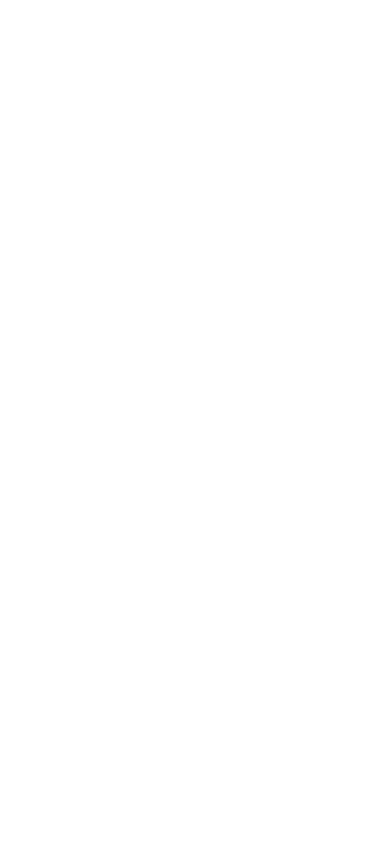
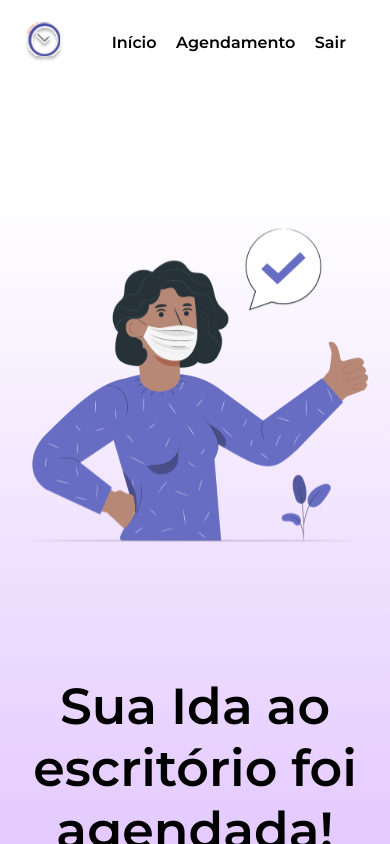
Before and after one commit to FuentesRichard/squad-31, a React (Create React App) app in the folder PoC/Frontend/: page /confirmacao in a window 390 px wide. Built offline with nearby package versions, Linux system fonts and the light colour scheme.

Commit message:
Pagina de confirmacao

```diff
--- a/PoC/Frontend/src/App.tsx
+++ b/PoC/Frontend/src/App.tsx
@@ -1,8 +1,9 @@
 import { BrowserRouter, Route, Switch } from 'react-router-dom'
 
+import { Login } from './pages/Login';
 import { Home } from './pages/Home';
-import { Login } from './pages/Login';
 import { Agendamento } from './pages/Agendamento'
+import { Confirmacao } from './pages/Confirmacao'
 
 function App() {
   return (
@@ -11,6 +12,7 @@
           <Route path="/" exact component={Login} />
           <Route path="/home" component={Home}/>
           <Route path="/agendamento" component={Agendamento}/>
+          <Route path="/confirmacao" component={Confirmacao}/>
         </Switch>
     </BrowserRouter>
   );
--- a/PoC/Frontend/src/pages/Agendamento.tsx
+++ b/PoC/Frontend/src/pages/Agendamento.tsx
@@ -46,25 +46,26 @@
   return (
     <div id="page-agendamento">
       <header>
+
         <img src={Relogio} alt="Relogio" />
         <nav>
           <ul>
             <li>
-                     <a href="#">Início</a>
+                <a href="/home">Início</a>
             </li>
             <li>
-                     <a href="#">Agendamento</a>
+                <a href="/agendamento">Agendamento</a>
             </li>
             <li>
-                     <a href="#">Conta</a>
-                  </li>
-                  <li>
-                     <a href="#">Sair</a>
+                <a href="/">Sair</a>
             </li>
           </ul>
         </nav>
+
       </header>
+
       <main id="main" style={background}>
+
         <form>
           <img id="vector_7" src={Vector_7} alt="Vector para esquerda" />
           <div id="Titulo-div">
@@ -83,7 +84,6 @@
                 <option value="0">São Paulo</option>
                 <option value="1">Santos</option>
                 <option value="2">Outro</option>
-                <img src={Vector_8} alt="Vector para baixo" />
               </select>
 
             </div>
--- /dev/null
+++ b/PoC/Frontend/src/pages/Confirmacao.tsx
@@ -0,0 +1,30 @@
+import "../styles/Confirmacao.scss";
+import relogioSVG from "../images/Relogio.svg";
+import Pessoa from '../images/Person(Confirmacao).svg';
+
+export function Confirmacao() {
+  return (
+    <div id="page-confirmacao">
+      <header>
+            <img src={relogioSVG} alt="relogio"></img>
+            <nav>
+               <ul>
+                  <li>
+                     <a href="/home">Início</a>
+                  </li>
+                  <li>
+                     <a href="/agendamento">Agendamento</a>
+                  </li>
+                  <li>
+                     <a href="/">Sair</a>
+                  </li>
+               </ul>
+            </nav>
+         </header>
+      <div id="mensagem">
+        <img src={Pessoa} alt="Pessoa de mascara" />
+        <p>Sua Ida ao escritório foi agendada!</p>
+      </div>
+    </div>
+  )
+}
--- a/PoC/Frontend/src/pages/Home.tsx
+++ b/PoC/Frontend/src/pages/Home.tsx
@@ -18,21 +18,31 @@
    if (md) md.className = 'inativo'
 }
 
+function newPlaceholder(){
+   const newWidth = window.innerWidth;
+   if (newWidth > 800) {
+      return 'Pesquisar meus eventos'
+   }
+   else {
+      return 'Pesquisar'
+   }
+}
+
 export function Home() {
    return (
       <div id="page-home">
          <header>
-            <img src={relogioSVG}></img>
+            <img src={relogioSVG} alt="relogio"></img>
             <nav>
                <ul>
                   <li>
-                     <a href="#">Início</a>
+                     <a href="/home">Início</a>
                   </li>
                   <li>
-                     <a href="#">Agendamento</a>
+                     <a href="/agendamento">Agendamento</a>
                   </li>
                   <li>
-                     <a href="#">Sair</a>
+                     <a href="/">Sair</a>
                   </li>
                </ul>
             </nav>
@@ -52,7 +62,7 @@
                <h2>Eventos</h2>
                <div>
                   <label htmlFor="pesquisa" ><img src={lupaSVG} /></label>
-                  <input id="pesquisa" type="text" placeholder="Pesquisar meus eventos" />
+                  <input name="pesquisa" type="text" placeholder={newPlaceholder()}/>
                </div>
                <button>+ Criar</button>
             </div>
--- a/PoC/Frontend/src/styles/Agendamento.scss
+++ b/PoC/Frontend/src/styles/Agendamento.scss
@@ -25,14 +25,15 @@
     }
 
     li {
-       margin-right: 49px;
+       margin-right: 5vw;
 
        a {
-         color: rgb(44, 18, 18);
-         text-decoration: none;
-       }
+          font-weight: 600;
+          color: black;
+          text-decoration: none;
+        }
     }
-  }
+ }
 
   main {
     grid-row-start: 2;
@@ -96,6 +97,7 @@
 
         p {
           margin-left: 3px;
+          margin-top: 5px;
           font-size: 0.7em;
           font-weight: 600;
           float: left;
@@ -176,10 +178,10 @@
         background-position-y: 15px;
         border: none;
         padding: 0 1em 0 0;
-        margin: 0 0 0 5px;
-        width: 85%;
+        margin: 8px 0 0 5px;
+        width: 90%;
         font-family: inherit;
-        font-size: 0.9em;
+        font-size: 0.8em;
         font-weight: 300;
         cursor: pointer;
         line-height: inherit;
--- /dev/null
+++ b/PoC/Frontend/src/styles/Confirmacao.scss
@@ -0,0 +1,57 @@
+#page-confirmacao {
+  height: 100vh;
+  background: linear-gradient(180deg, #FFFFFF 22.51%, #E4CAFF 100%);
+  overflow: hidden;
+
+  header {
+    background-color: #FFF;
+    display: flex;
+    align-items: center;
+    justify-content: space-around;
+    height: 10vh;
+
+    ul {
+       list-style: none;
+       display: flex;
+    }
+
+    li {
+       margin-right: 5vw;
+
+       a {
+          font-weight: 600;
+          color: black;
+          text-decoration: none;
+        }
+    }
+  }
+
+  #mensagem {
+    display: flex;
+    justify-content: space-around;
+
+    p {
+      margin-top: 20vh;
+      font-size: 8vh;
+      font-weight: 600;
+    }
+
+    img {
+      height: 90vh;
+    }
+
+    @media (max-width: 700px) {
+      flex-direction: column;
+
+      img {
+        height: 70vh;
+      }
+
+      p {
+        text-align: center;
+        margin-top: 0;
+        font-size: 6vh;
+      }
+    }
+  }
+}
--- a/PoC/Frontend/src/styles/Home.scss
+++ b/PoC/Frontend/src/styles/Home.scss
@@ -30,7 +30,8 @@
       .titles {
          background-color: #FFF;
          display: flex;
-         justify-content: left;
+         justify-content: center;
+         border-top: 0.5px solid rgba(126, 126, 126, 0.26);
 
          .ativo {
             box-shadow: inset 0px 4px 4px rgba(0, 0, 0, 0.25);
@@ -38,7 +39,7 @@
          }
 
          div {
-            width: 20vw;
+            width: 40vw;
             height: 10vh;
             display: flex;
             justify-content: center;
@@ -117,25 +118,40 @@
    @media (max-width: 800px) {
       main {
          .titles {
+            h1 {
+               font-size: 3.5vh;
+            }
+
             div {
-               width: 30vw;
+               width: 50vw;
             }
          }
 
          .container-eventos {
+            display: grid;
+            grid-template-rows: 1fr 1fr;
+            grid-template-columns: 1fr;
             margin: 0 5vw;
             margin-top: 2vw;
 
             h2 {
-               width: 20vw;
+               text-align: center;
+               grid-row-start: 2;
+               width: 85vw;
             }
 
             div {
-               width: 43vw
+               grid-row-start: 1;
+               grid-column-start: 1;
+               margin-left: 0;
+               width: 60vw
             }
 
             button {
-               width: 14vw;
+               grid-row-start: 1;
+               grid-column-start: 1;
+               margin-left: 65vw;
+               width: 20vw;
             }
          }
       }
```
Also changed, not shown: PoC/Frontend/src/images/Person(Confirmacao).svg (added). Lines whose indentation alone changed are shown as unchanged.
